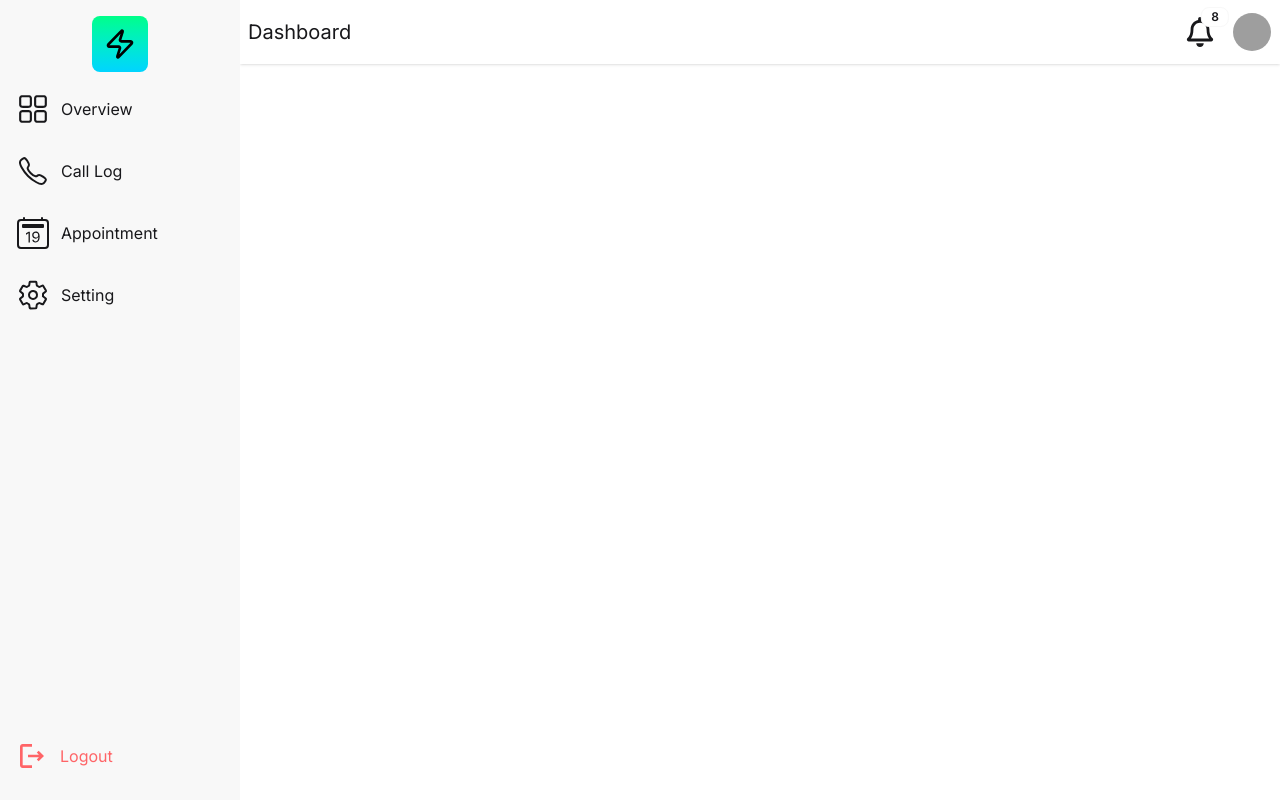
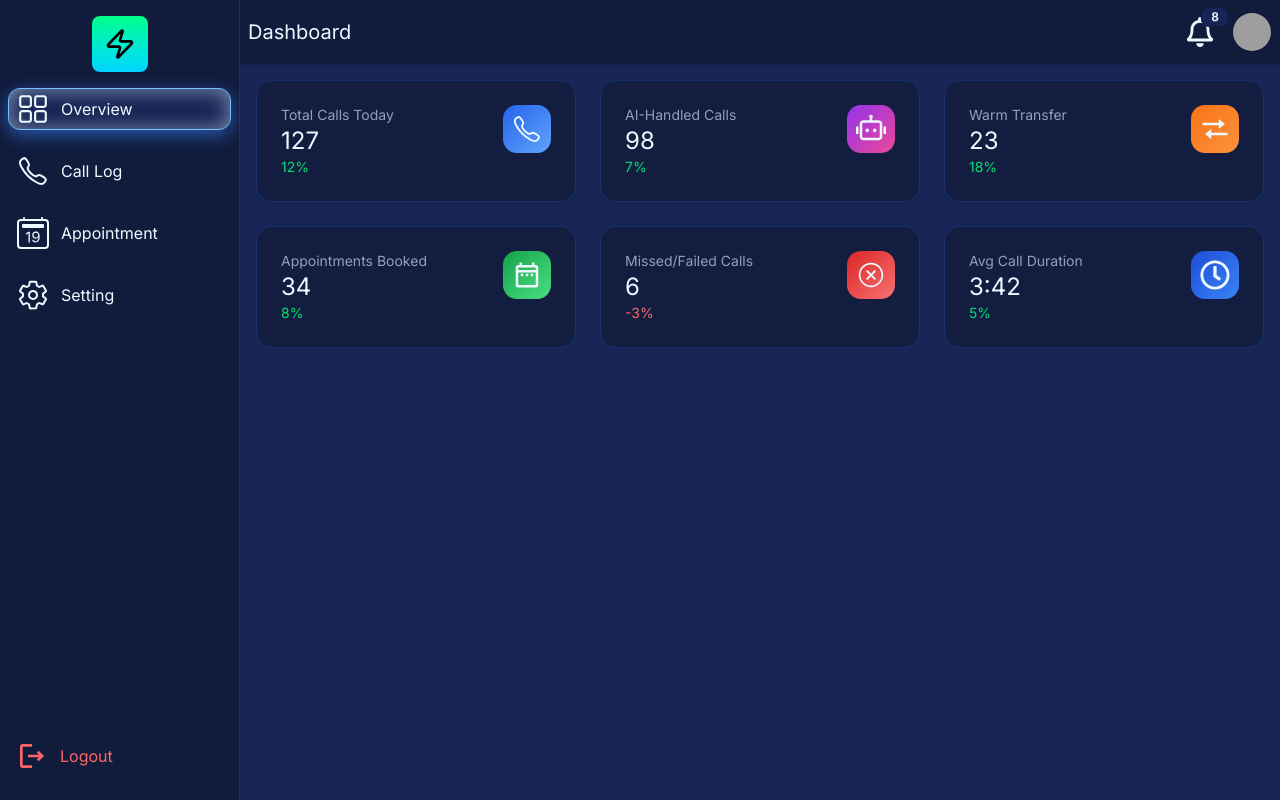
Before and after one commit to kamrulhasanPro/CallHub, a React (Vite) app: page / in a window 1280 px wide. Built offline with nearby package versions, Linux system fonts and the light colour scheme; grey boxes are pictures that could not be loaded.

Commit message:
Overview Stats Complete

```diff
--- /dev/null
+++ b/src/components/cards/StatsCard.jsx
@@ -0,0 +1,35 @@
+import React from "react";
+import { IoCallOutline } from "react-icons/io5";
+
+const StatsCard = ({ stats }) => {
+  const { label, icon, iconBgGradient, value, growth } = stats;
+
+  const growthHeigh = growth > 0;
+  return (
+    <div className="border border-[#2B7FFF33] rounded-2xl bg-base-300 p-6">
+      <div className="flex items-start justify-between gap-1">
+        <div>
+          <p className="text-sm text-[#90A1B9]">{label}</p>
+          <h4 className="text-2xl">{value}</h4>
+          <p
+            className={`text-sm ${growthHeigh ? "text-green-400" : "text-red-400"}`}
+          >
+            {growth}%
+          </p>
+        </div>
+
+        <div
+          className={`w-12 h-12 rounded-[14px]  flex items-center justify-center text-3xl`}
+          style={{
+            background: `linear-gradient(135deg, ${iconBgGradient[0]}, ${iconBgGradient[1]})`,
+          }}
+        >
+          {/* icon */}
+          {icon}
+        </div>
+      </div>
+    </div>
+  );
+};
+
+export default StatsCard;
--- a/src/index.css
+++ b/src/index.css
@@ -1,8 +1,20 @@
 @import url("https://fonts.googleapis.com/css2?family=Inter:ital,opsz,wght@0,14..32,100..900;1,14..32,100..900&display=swap");
 
 @import "tailwindcss";
-@plugin "daisyui";
+@plugin "daisyui"{
+  themes: dark --default;
+}
 
 :root {
   font-family: "Inter", sans-serif;
 }
+
+@plugin "daisyui/theme" {
+  name: "dark";
+  default: true;
+  --color-primary: blue;
+  --color-secondary: teal;
+  --color-base-100: #162456;
+  --color-base-200: #111B3C;
+  --color-base-300: #0F172B80;
+}
--- a/src/layouts/DashboardLayout.jsx
+++ b/src/layouts/DashboardLayout.jsx
@@ -15,7 +15,7 @@ const DashboardLayout = () => {
       <input id="my-drawer-4" type="checkbox" className="drawer-toggle" />
       <div className="drawer-content">
         {/* Navbar */}
-        <nav className="navbar bg-base-100 shadow-sm">
+        <nav className="navbar bg-base-200 shadow-sm">
           <div className="flex-1 flex items-center gap-2">
             <label
               htmlFor="my-drawer-4"
@@ -113,7 +113,7 @@ const DashboardLayout = () => {
       {/* dashboard sidebar navigation */}
       <div className="drawer-side">
         <label htmlFor="my-drawer-4" className="drawer-overlay"></label>
-        <div className="flex min-h-full flex-col items-start bg-base-200 w-60">
+        <div className="flex min-h-full flex-col items-start bg-base-200 w-60 border-r border-[#2B7FFF33]">
           {/* logo */}
           <div className="flex items-center justify-center my-4 w-full">
             <Logo />
@@ -123,7 +123,7 @@ const DashboardLayout = () => {
           <ul className="flex flex-col w-full gap-5">
             {/* List item */}
             {/* overview */}
-            <MySideLink to={"overview"} NavName={"Overview"}>
+            <MySideLink to={""} NavName={"Overview"}>
               <RxDashboard size={32} />
             </MySideLink>
 
--- a/src/pages/Dashboard/Overview.jsx
+++ b/src/pages/Dashboard/Overview.jsx
@@ -1,11 +1,73 @@
-import React from 'react';
+import React from "react";
+import StatsCard from "../../components/cards/statsCard";
+import { RiRobot2Line } from "react-icons/ri";
+import { BiTransfer } from "react-icons/bi";
+import { MdOutlineDateRange } from "react-icons/md";
+import { IoIosCloseCircleOutline } from "react-icons/io";
+import { FaRegClock } from "react-icons/fa";
+import { IoCallOutline } from "react-icons/io5";
 
 const Overview = () => {
-    return (
-        <div>
-            Overview
-        </div>
-    );
+  const allStatsData = [
+    {
+      id: 1,
+      label: "Total Calls Today",
+      icon: <IoCallOutline />,
+      iconBgGradient: ["#2563EB", "#60A5FA"],
+      value: 127,
+      growth: 12,
+    },
+    {
+      id: 2,
+      label: "AI-Handled Calls",
+      icon: <RiRobot2Line />,
+      iconBgGradient: ["#9333EA", "#EC4899"],
+      value: 98,
+      growth: 7,
+    },
+    {
+      id: 3,
+      label: "Warm Transfer",
+      icon: <BiTransfer />,
+      iconBgGradient: ["#F97316", "#FB923C"],
+      value: 23,
+      growth: 18,
+    },
+    {
+      id: 4,
+      label: "Appointments Booked",
+      icon: <MdOutlineDateRange />,
+      iconBgGradient: ["#16A34A", "#4ADE80"],
+      value: 34,
+      growth: 8,
+    },
+    {
+      id: 5,
+      label: "Missed/Failed Calls",
+      icon: <IoIosCloseCircleOutline />,
+      iconBgGradient: ["#DC2626", "#F87171"],
+      value: 6,
+      growth: -3,
+    },
+    {
+      id: 6,
+      label: "Avg Call Duration",
+      icon: <FaRegClock />,
+      iconBgGradient: ["#1D4ED8", "#3B82F6"],
+      value: "3:42",
+      growth: 5,
+    },
+  ];
+
+  return (
+    <section>
+      <div className="grid grid-cols-1 sm:grid-cols-2 md:grid-cols-3 gap-6">
+        {allStatsData.map((stats, i) => (
+          <StatsCard key={i} stats={stats}/>
+        ))}
+      </div>
+    </section>
+  );
 };
 
 export default Overview;
--- a/src/routers/MainRouter.jsx
+++ b/src/routers/MainRouter.jsx
@@ -11,7 +11,7 @@ export const router = createBrowserRouter([
     Component: DashboardLayout,
     children: [
       {
-        path:"overview",
+        index:true,
         Component: Overview
       },
       {
```
